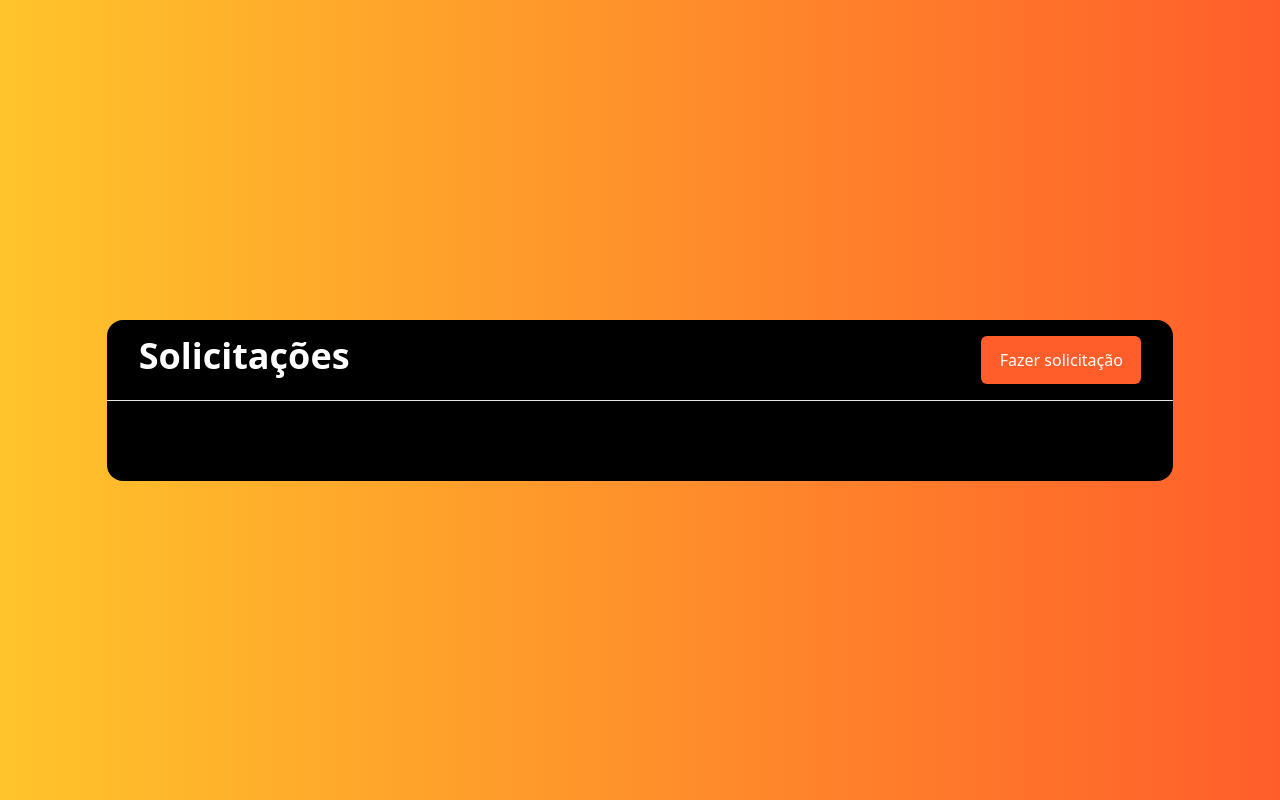
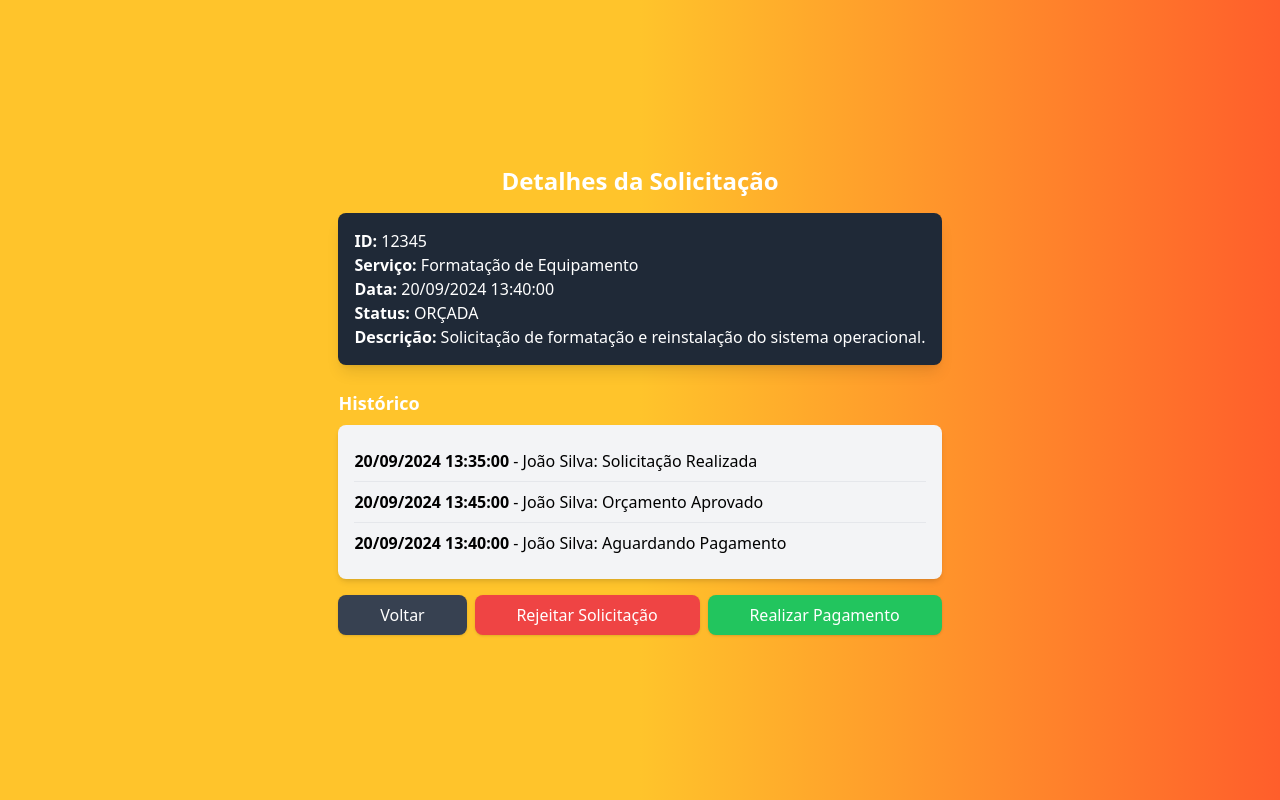
Before and after one commit to PauloBayer/trabalho-web2, an Angular app: page /servico in a window 1280 px wide. Before the commit this address led to /. Built offline with nearby package versions, Linux system fonts and the light colour scheme.

Commit message:
[add] RF008 - Visualizar Servico

```diff
--- a/src/app/app.routes.ts
+++ b/src/app/app.routes.ts
@@ -4,6 +4,7 @@ import { LoginComponent } from './pages/login/login.component';
 import { SolicitacaoManutencaoComponent } from './pages/solicitacao-manutencao/solicitacao-manutencao.component';
 import { PaginaInicialComponent } from './pages/pagina-inicial/pagina-inicial.component';
 import { MostrarOrcamentosComponent } from './pages/mostrar-orcamentos/mostrar-orcamentos.component';
+import { VisualizarServicoComponent } from './pages/visualizar-servico/visualizar-servico.component';
 
 export const routes: Routes = [
     {
@@ -23,6 +24,10 @@ export const routes: Routes = [
         component: MostrarOrcamentosComponent
     },
     {
+        path: 'servico',
+        component: VisualizarServicoComponent
+    },
+    {
         path: '**',
         redirectTo: ''
     },
--- /dev/null
+++ b/src/app/pages/visualizar-servico/visualizar-servico.component.html
@@ -0,0 +1,35 @@
+<div class="min-h-screen bg-gradient-to-r from-[#FFC42B] via-[#FFC42B] to-[#FF5E2B] flex items-center justify-center">
+    <div class="p-4">
+      <h2 class="text-2xl font-bold text-center text-white">Detalhes da Solicitação</h2>
+      <div class="mt-4 bg-gray-800 text-white p-4 rounded-lg shadow-lg">
+        <p><strong>ID:</strong> {{ solicitacao.id }}</p>
+        <p><strong>Serviço:</strong> {{ solicitacao.servico }}</p>
+        <p><strong>Data:</strong> {{ solicitacao.data | date:'dd/MM/yyyy HH:mm:ss' }}</p>
+        <p><strong>Status:</strong> {{ solicitacao.status }}</p>
+        <p><strong>Descrição:</strong> {{ solicitacao.descricao }}</p>
+      </div>
+
+      <h3 class="mt-6 text-lg font-semibold text-white">Histórico</h3>
+      <ul class="mt-2 bg-gray-100 p-4 rounded-lg shadow-md">
+        <li *ngFor="let passo of solicitacao.passos" class="py-2 border-b last:border-b-0">
+          <p><strong>{{ passo.data | date:'dd/MM/yyyy HH:mm:ss' }}</strong> - {{ passo.funcionario }}: {{ passo.acao }}</p>
+        </li>
+      </ul>
+
+      <div class="mt-4 flex space-x-2">
+        <button (click)="voltar()" class="bg-gray-700 hover:bg-gray-800 text-white py-2 px-4 rounded-lg shadow flex-grow">Voltar</button>
+        <ng-container *ngIf="solicitacao.status === 'ORÇADA'">
+          <button (click)="rejeitarSolicitacao()" class="bg-red-500 hover:bg-red-600 text-white py-2 px-4 rounded-lg shadow flex-grow">Rejeitar Solicitação</button>
+          <button (click)="aprovarSolicitacao()" class="bg-green-500 hover:bg-green-600 text-white py-2 px-4 rounded-lg shadow flex-grow">Realizar Pagamento</button>
+        </ng-container>
+
+        <ng-container *ngIf="solicitacao.status === 'REJEITADA'">
+          <button (click)="resgatarServico()" class="bg-blue-500 hover:bg-blue-600 text-white py-2 px-4 rounded-lg shadow flex-grow">Resgatar Serviço</button>
+        </ng-container>
+
+        <ng-container *ngIf="!['APROVADA', 'REJEITADA', 'ARRUMADA', 'ORÇADA'].includes(solicitacao.status)">
+          <button (click)="visualizarServico()" class="bg-purple-500 hover:bg-purple-600 text-white py-2 px-4 rounded-lg shadow flex-grow">Visualizar Serviço</button>
+        </ng-container>
+      </div>
+    </div>
+  </div>
--- /dev/null
+++ b/src/app/pages/visualizar-servico/visualizar-servico.component.ts
@@ -0,0 +1,55 @@
+import { CommonModule } from '@angular/common';
+import { Component, OnInit } from '@angular/core';
+import { Router } from '@angular/router';
+
+@Component({
+  selector: 'app-servico-visualizar',
+  standalone: true,
+  templateUrl: './visualizar-servico.component.html',
+  styleUrls: ['./visualizar-servico.component.css'],
+  imports: [CommonModule]
+})
+export class VisualizarServicoComponent implements OnInit {
+  solicitacao: any;
+
+  constructor(private router: Router) { }
+
+  ngOnInit(): void {
+    this.solicitacao = {
+      id: '12345',
+      servico: 'Formatação de Equipamento',
+      data: new Date('2024-09-20T13:40:00'),
+      status: 'ORÇADA',
+      descricao: 'Solicitação de formatação e reinstalação do sistema operacional.',
+      passos: [
+        { data: new Date('2024-09-20T13:35:00'), funcionario: 'João Silva', acao: 'Solicitação Realizada' },
+        { data: new Date('2024-09-20T13:45:00'), funcionario: 'João Silva', acao: 'Orçamento Aprovado' },
+        { data: new Date('2024-09-20T13:40:00'), funcionario: 'João Silva', acao: 'Aguardando Pagamento' },
+      ]
+    };
+  }
+
+  aprovarSolicitacao() {
+    this.router.navigate(['/orcamentos']);
+  }
+
+  rejeitarSolicitacao() {
+    alert('Solicitação rejeitada!');
+  }
+
+  resgatarServico() {
+    alert('Serviço resgatado!');
+  }
+
+  pagarServico() {
+    alert('Pagamento realizado!');
+  }
+
+  visualizarServico() {
+    alert('Visualizando detalhes do serviço!');
+  }
+
+  voltar() {
+    this.router.navigate(['']);
+  }
+}
```
Also changed, not shown: src/app/pages/visualizar-servico/visualizar-servico.component.css (added), 1 other file (tests, documents, lock files or other folders).
